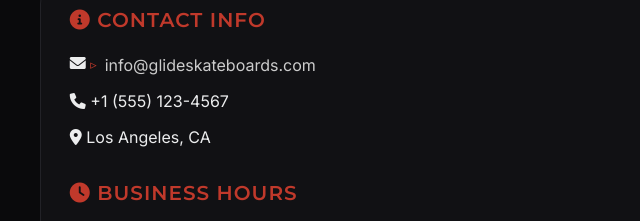
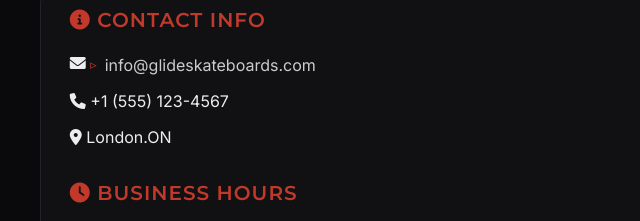
Before and after one commit to rongchuanDSY/protect-2, a plain HTML site: page contact.html in a window 1280 px wide. Shown: the part 196-417 px from the top of the page, 0-640 px from the left. Drawn offline with Linux system fonts and the light colour scheme.

Commit message:
Update contact.html

```diff
--- a/contact.html
+++ b/contact.html
@@ -56,7 +56,7 @@
         <ul class="sidebar-list">
           <li><i class="fas fa-envelope"></i> <a href="mailto:info@glideskateboards.com">info@glideskateboards.com</a></li>
           <li><i class="fas fa-phone"></i> +1 (555) 123-4567</li>
-          <li><i class="fas fa-map-marker-alt"></i> Los Angeles, CA</li>
+          <li><i class="fas fa-map-marker-alt"></i> London.ON </li>
         </ul>
         <h3><i class="fas fa-clock"></i> Business Hours</h3>
         <p>Monday - Friday: 9am - 5pm PST<br>
```
